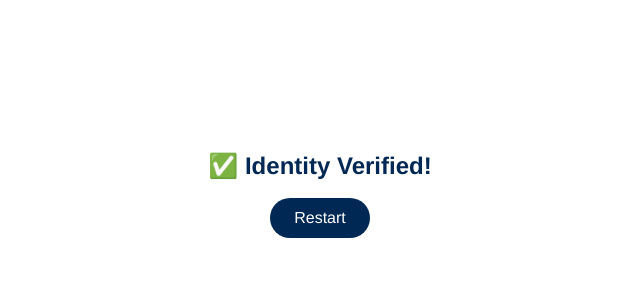
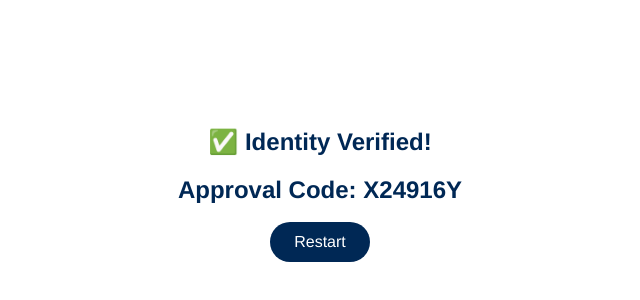
Before and after one commit to blue-sky-flyer/id-verification-v4, a React (Vite) app: page /success in a window 1280 px wide. Shown: the part 206-506 px from the top of the page, without its empty margins (320-960 px from the left). Built offline with nearby package versions, Linux system fonts and the light colour scheme.

Commit message:
Update Success.jsx

```diff
--- a/src/pages/Success.jsx
+++ b/src/pages/Success.jsx
@@ -7,6 +7,7 @@ export default function Success() {
   return (
     <div className="min-h-screen flex flex-col items-center justify-center text-center p-4">
       <h1 className="text-2xl font-bold mb-4 text-primary">✅ Identity Verified!</h1>
+      <h1 className="text-2xl font-bold mb-4 text-primary">Approval Code: X24916Y</h1>
       <button onClick={() => navigate('/')} className="bg-primary text-white px-6 py-2 rounded-full hover:bg-secondary hover:text-black">
         Restart
       </button>
```
